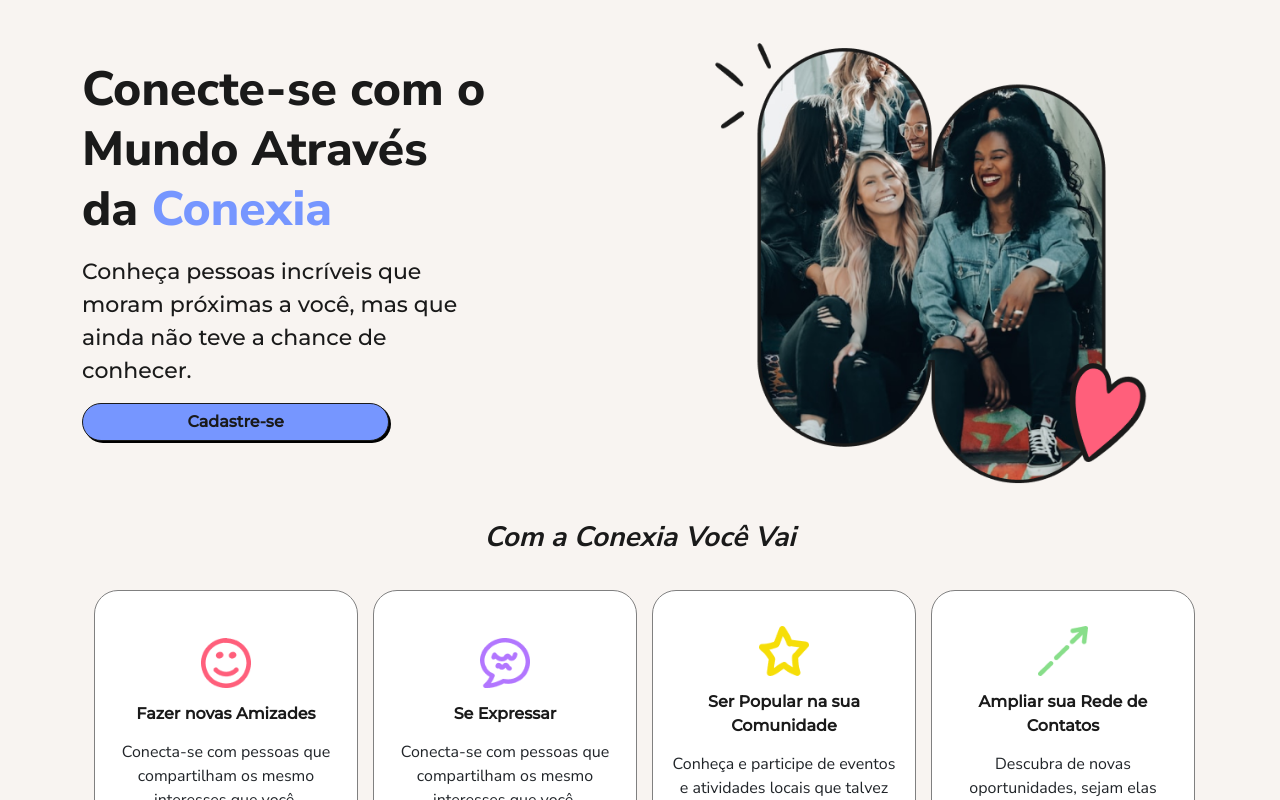
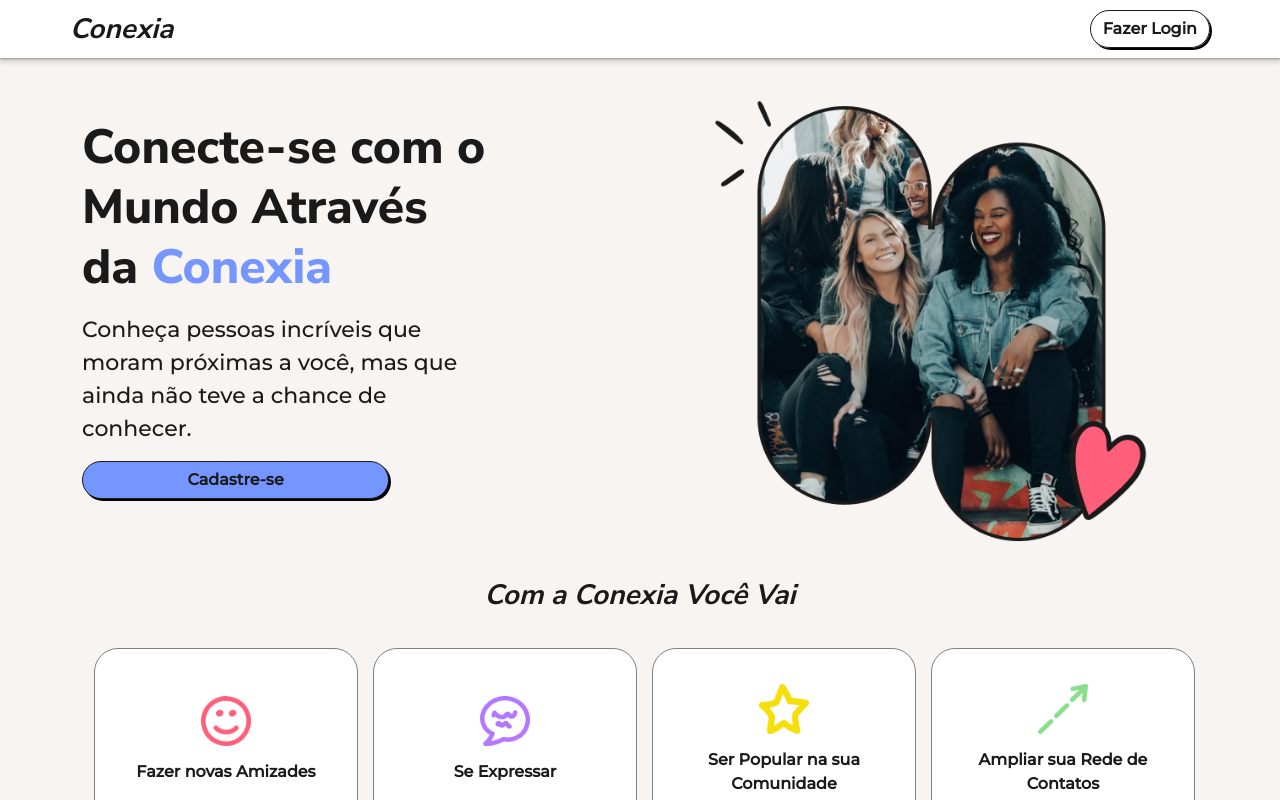
Before and after one commit to LarissaCruz/Conexia, an Angular app: page / in a window 1280 px wide. Shown: the top 800 px of the page. Built offline with nearby package versions, Linux system fonts and the light colour scheme.

Commit message:
Refactor: home screen adjustment

```diff
--- a/src/app/app.component.html
+++ b/src/app/app.component.html
@@ -1,4 +1,3 @@
 <main>
-
   <router-outlet></router-outlet>
 </main>
--- a/src/app/components/home/home.component.html
+++ b/src/app/components/home/home.component.html
@@ -1,3 +1,4 @@
+<app-navbar></app-navbar>
 <div class="container">
   <app-banner></app-banner>
   <app-about></app-about>
--- a/src/app/components/home/home.component.ts
+++ b/src/app/components/home/home.component.ts
@@ -1,4 +1,5 @@
 import { Component, OnInit } from '@angular/core';
+import { ObserveService } from 'src/service/observe/observe.service';
 
 @Component({
   selector: 'app-home',
@@ -7,9 +8,10 @@ import { Component, OnInit } from '@angular/core';
 })
 export class HomeComponent implements OnInit {
 
-  constructor() { }
+  constructor(private observe: ObserveService) { }
 
   ngOnInit() {
+    this.observe.show()
   }
 
 }
--- a/src/app/components/home/home.module.ts
+++ b/src/app/components/home/home.module.ts
@@ -3,10 +3,12 @@ import { CommonModule } from '@angular/common';
 import { HomeComponent } from './home.component';
 import { AboutComponent } from './components/about/about.component';
 import { BannerComponent } from './components/banner/banner.component';
+import { NavbarModule } from '../shared/navbar/navbar.module';
 
 @NgModule({
   imports: [
-    CommonModule
+    CommonModule,
+    NavbarModule
   ],
   declarations: [
     HomeComponent,
```
